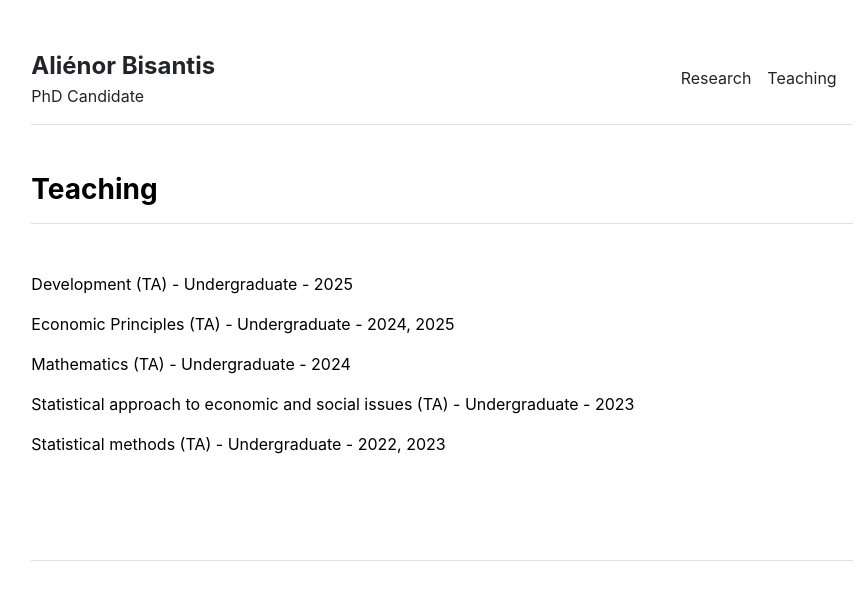
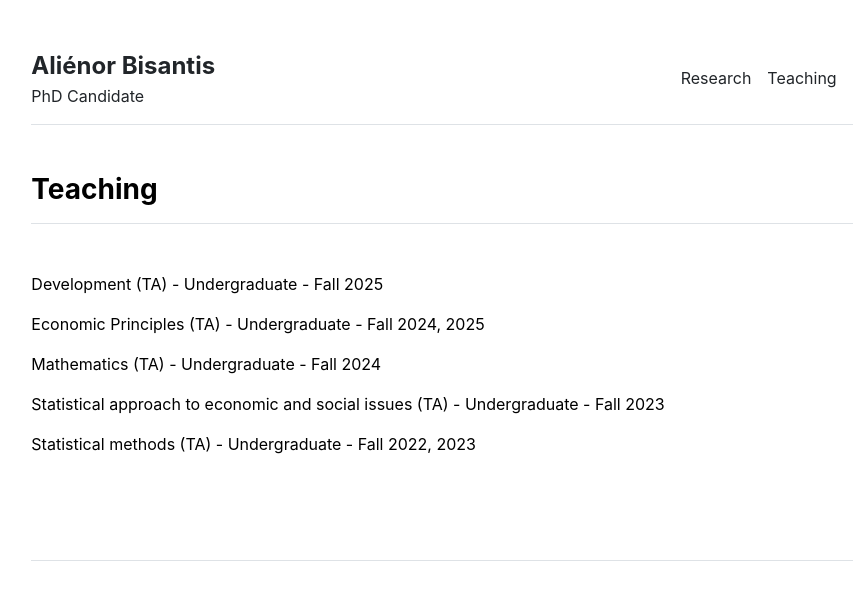
Before and after one commit to alienorbisantis/alienorbisantis.github.io, a Jekyll site: the page built from Teaching/Teaching.md, in a window 1280 px wide. Shown: the top 600 px of the page, without its empty margins (198-1065 px from the left). Built offline with Jekyll 4.4.1, drawn with Linux system fonts in a browser that asks for light colours.

Commit message:
Update Teaching.md

```diff
--- a/Teaching/Teaching.md
+++ b/Teaching/Teaching.md
@@ -4,14 +4,14 @@ permalink: /Teaching/
 title: "Teaching"
 urlcolor: blue
 ---
-Development (TA) - Undergraduate - 2025
+Development (TA) - Undergraduate - Fall 2025
 
-Economic Principles (TA) - Undergraduate - 2024, 2025
+Economic Principles (TA) - Undergraduate - Fall 2024, 2025
 
-Mathematics (TA) - Undergraduate - 2024
+Mathematics (TA) - Undergraduate - Fall 2024
 
-Statistical approach to economic and social issues (TA) - Undergraduate - 2023
+Statistical approach to economic and social issues (TA) - Undergraduate - Fall 2023
 
-Statistical methods (TA) - Undergraduate - 2022, 2023
+Statistical methods (TA) - Undergraduate - Fall 2022, 2023
 
 &nbsp;
```
